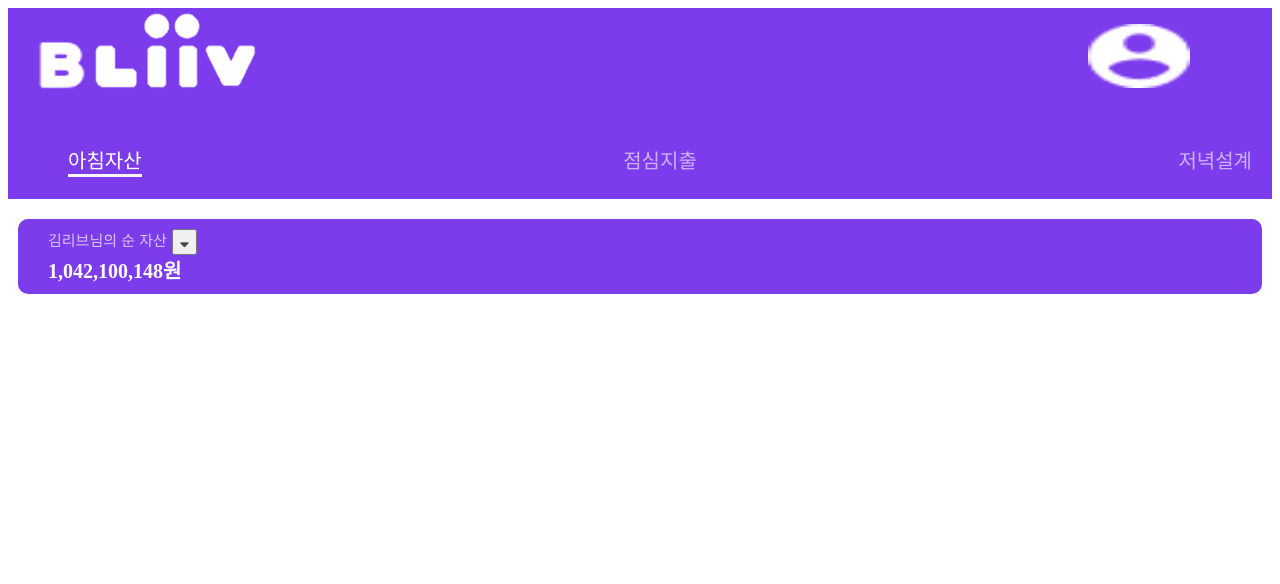
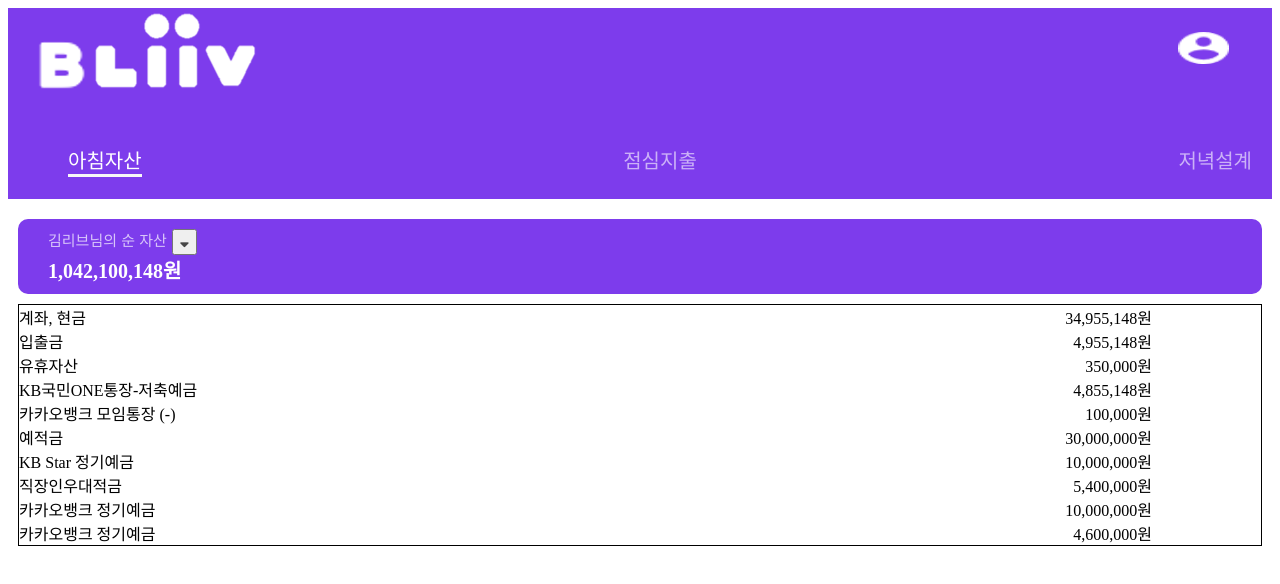
Before and after one commit to rbbinit/test__bliiv, a plain HTML site: page breakfast.html in a window 1280 px wide. Drawn offline with Linux system fonts and the light colour scheme.

Commit message:
아침자산수정중

```diff
--- a/breakfast.html
+++ b/breakfast.html
@@ -54,7 +54,7 @@
             id="breakfast_button"
             onclick="breakfast_button_click()"
           >
-            <script src="./javascript/breakfast.js"></script>
+            <script src="breakfast.js"></script>
             <i class="fas fa-sort-down"></i>
           </button>
         </div>
@@ -65,5 +65,69 @@
         </div>
       </div>
     </main>
+
+    <div class="contents">
+      <div class="deposit">
+        <div class="deposit-totalMoney">
+
+          <div class="deposit-totalMoney1">
+            <span class="deposit-korean d-k">계좌, 현금</span>
+            <span class="deposit-money d-m">34,955,148원</span>
+          </div>
+
+          <div class="deposit-totalMoney2">
+            <span class="deposit-korean2 d-k">입출금</span>
+            <span class="deposit-money2 d-m">4,955,148원</span>
+          </div>
+
+          <div class="deposit-totalMoney3">
+            <span class="deposit-korean3 d-k">유휴자산</span>
+            <span class="deposit-money3 d-m">350,000원</span>
+          </div>
+
+          <div class="deposit-totalMoney4">
+            <span class="deposit-korean4 d-k">KB국민ONE통장-저축예금</span>
+            <span class="deposit-money4 d-m">4,855,148원</span>
+          </div>
+
+          <div class="deposit-totalMoney5">
+            <span class="deposit-korean5 d-k">카카오뱅크 모임통장 (-)</span>
+            <span class="deposit-money5 d-m">100,000원</span>
+          </div>
+
+          <div class="deposit-totalMoney6">
+            <span class="deposit-korean6 d-k">예적금</span>
+            <span class="deposit-money6 d-m">30,000,000원</span>
+          </div>
+
+          <div class="deposit-totalMoney7">
+            <span class="deposit-korean7 d-k">KB Star 정기예금</span>
+            <span class="deposit-money7 d-m">10,000,000원</span>
+          </div>
+
+          <div class="deposit-totalMoney8">
+            <span class="deposit-korean8 d-k">직장인우대적금<span>
+            <span class="deposit-money8 d-m">5,400,000원</span>
+          </div>
+
+          <div class="deposit-totalMoney9">
+            <span class="deposit-korean9 d-k">카카오뱅크 정기예금</span>
+            <span class="deposit-money9 d-m">10,000,000원</span>
+          </div>
+
+          <div class="deposit-totalMoney10">
+            <span class="deposit-korean10 d-k">카카오뱅크 정기예금</span>
+            <span class="deposit-money10 d-m">4,600,000원</span>
+          </div>
+        </div>
+
+
+      </div>
+
+      <div class="card"></div>
+      <div class="loan"></div>
+      <div class="asset"></div>
+      <div class="car"></div>
+    </div>
   </body>
 </html>
--- /dev/null
+++ b/breakfast.js
@@ -0,0 +1,10 @@
+function breakfast_button_click() {
+  var con = document.querySelector(".contents");
+  var btn = document.querySelector("#breakfast_button");
+
+  if (con.style.display == "none") {
+    con.style.display = "block";
+  } else {
+    con.style.display = "none";
+  }
+}
--- a/css/breakfast.css
+++ b/css/breakfast.css
@@ -40,6 +40,10 @@
   opacity: 0.7;
 }
 
+.breakfast .breakfast__body-content {
+  margin-bottom: 10px;
+}
+
 .nav__list .nav__list-link {
   color: white;
   text-decoration: none;
@@ -49,3 +53,13 @@
   background-color: #7d3cec;
   color: white;
 }
+
+.deposit {
+  margin: 10px;
+  border: 1px solid black;
+}
+
+.deposit-totalMoney .d-m {
+  position: absolute;
+  right: 10%;
+}
--- a/css/nav-bar.css
+++ b/css/nav-bar.css
@@ -13,11 +13,11 @@
 }
 
 .status-bar .home__body-people {
-  position: fixed;
-  right: 7%;
-  top: 3%;
-  width: 8%;
-  height: 8%;
+  position: absolute;
+  right: 4%;
+  top: 4%;
+  width: 4%;
+  height: 4%;
 }
 
 .status-bar .home__body-imgLiiv {
--- a/javascript/breakfast.js
+++ /dev/null
@@ -1,4 +0,0 @@
-function breakfast_button_click() {
-  var imgs = document.getElementById("breakfast_button");
-  document.bgColor = "red";
-}
```
